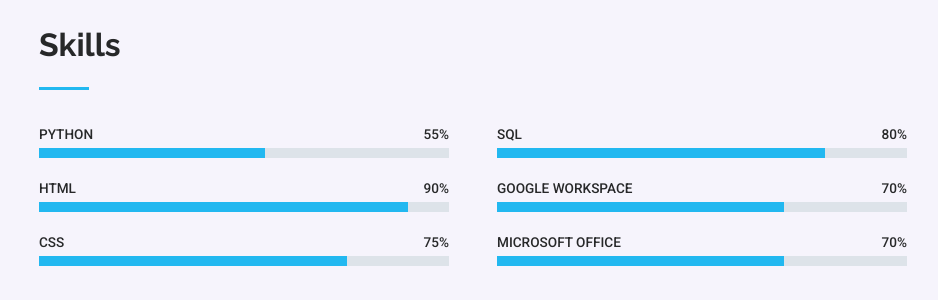
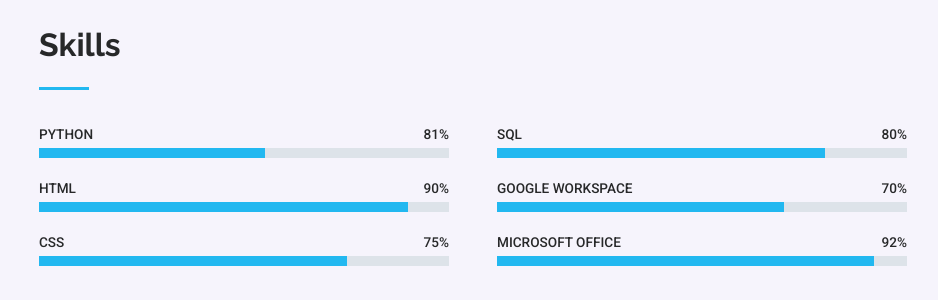
Before and after one commit to icaroferreirafs/icaroferreirafs.github.io, a plain HTML site: page en/index.html in a window 1280 px wide. Shown: the part 1620-1920 px from the top of the page, without its empty margins (317-1255 px from the left). Drawn offline with Linux system fonts and the light colour scheme.

Commit message:
progress bars

```diff
--- a/en/index.html
+++ b/en/index.html
@@ -195,12 +195,12 @@ footer{text-align:center;padding:32px 20px;border-top:1px solid var(--line);colo
   <div class="box">
     <div class="title"><h2>Skills</h2></div>
     <div class="skills">
-      <div class="skill"><div><span>Python</span><span>55%</span></div><div class="bar" role="progressbar" aria-label="Python" aria-valuemin="0" aria-valuemax="100" aria-valuenow="55"><i style="width:55%"></i></div></div>
+      <div class="skill"><div><span>Python</span><span>81%</span></div><div class="bar" role="progressbar" aria-label="Python" aria-valuemin="0" aria-valuemax="100" aria-valuenow="81"><i style="width:55%"></i></div></div>
       <div class="skill"><div><span>SQL</span><span>80%</span></div><div class="bar" role="progressbar" aria-label="SQL" aria-valuemin="0" aria-valuemax="100" aria-valuenow="80"><i style="width:80%"></i></div></div>
       <div class="skill"><div><span>HTML</span><span>90%</span></div><div class="bar" role="progressbar" aria-label="HTML" aria-valuemin="0" aria-valuemax="100" aria-valuenow="90"><i style="width:90%"></i></div></div>
       <div class="skill"><div><span>Google Workspace</span><span>70%</span></div><div class="bar" role="progressbar" aria-label="Google Workspace" aria-valuemin="0" aria-valuemax="100" aria-valuenow="70"><i style="width:70%"></i></div></div>
       <div class="skill"><div><span>CSS</span><span>75%</span></div><div class="bar" role="progressbar" aria-label="CSS" aria-valuemin="0" aria-valuemax="100" aria-valuenow="75"><i style="width:75%"></i></div></div>
-      <div class="skill"><div><span>Microsoft Office</span><span>70%</span></div><div class="bar" role="progressbar" aria-label="Microsoft Office" aria-valuemin="0" aria-valuemax="100" aria-valuenow="70"><i style="width:70%"></i></div></div>
+      <div class="skill"><div><span>Microsoft Office</span><span>92%</span></div><div class="bar" role="progressbar" aria-label="Microsoft Office" aria-valuemin="0" aria-valuemax="100" aria-valuenow="92"><i style="width:92%"></i></div></div>
     </div>
   </div>
 </section>
```
Also changed, not shown: index.html (+2 -2 lines).
